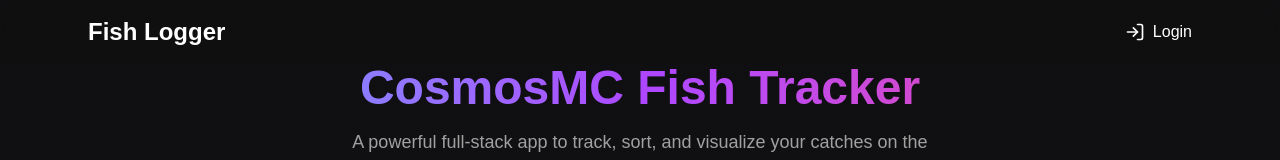
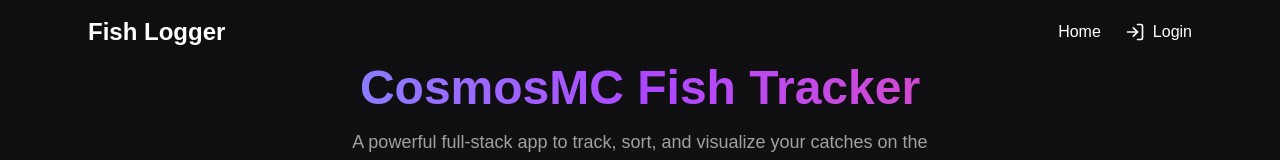
Before and after one commit to PetarMc1/fish-tracker, a Next.js app in the folder frontend/: page / in a window 1280 px wide. Shown: the top 160 px of the page. Built offline with nearby package versions, Linux system fonts and the light colour scheme.

Commit message:
feat(frontend): add more links to navbar

```diff
--- a/frontend/src/components/NavBar.tsx
+++ b/frontend/src/components/NavBar.tsx
@@ -59,12 +59,33 @@ export default function Navbar() {
   return (
     <nav className="fixed top-0 left-0 w-full z-50 backdrop-blur bg-[#0f0f11]/80">
       <div className="flex items-center justify-between py-4 px-6 max-w-6xl mx-auto">
+        {/* Logo / Title on the left */}
         <button
           onClick={() => router.push("/")}
           className="text-2xl font-bold text-white select-none hover:text-blue-400 transition-colors duration-300"
         >
           Fish Logger
         </button>
+
+        {/* Right side: Home, Dashboard (if logged in), Login/Account */}
+        <div className="flex items-center gap-6">
+          <button
+            onClick={() => router.push("/")}
+            className="text-white hover:text-blue-400 transition-colors duration-300"
+            aria-label="Homepage"
+          >
+            Home
+          </button>
+
+          {isLoggedIn && (
+            <button
+              onClick={() => router.push("/stats")}
+              className="text-white hover:text-blue-400 transition-colors duration-300"
+              aria-label="Dashboard"
+            >
+              Dashboard
+            </button>
+          )}
 
           {!isLoggedIn ? (
             <button
@@ -105,17 +126,7 @@ export default function Navbar() {
                   <li className="px-4 py-2 text-sm text-neutral-400 select-text break-all">
                     <span className="font-semibold text-white">User ID:</span> {userId}
                   </li>
-                <li>
-                  <button
-                    onClick={() => {
-                      setMenuOpen(false);
-                      router.push("/stats");
-                    }}
-                    className="w-full text-left px-4 py-2 text-sm text-white hover:bg-blue-600 transition-colors"
-                  >
-                    Dashboard
-                  </button>
-                </li>
+                  {/* Dashboard removed from here */}
                   <li>
                     <button
                       onClick={handleLogout}
@@ -129,6 +140,7 @@ export default function Navbar() {
             </div>
           )}
         </div>
+      </div>
     </nav>
   );
 }
```
Lines whose indentation alone changed are shown as unchanged.
